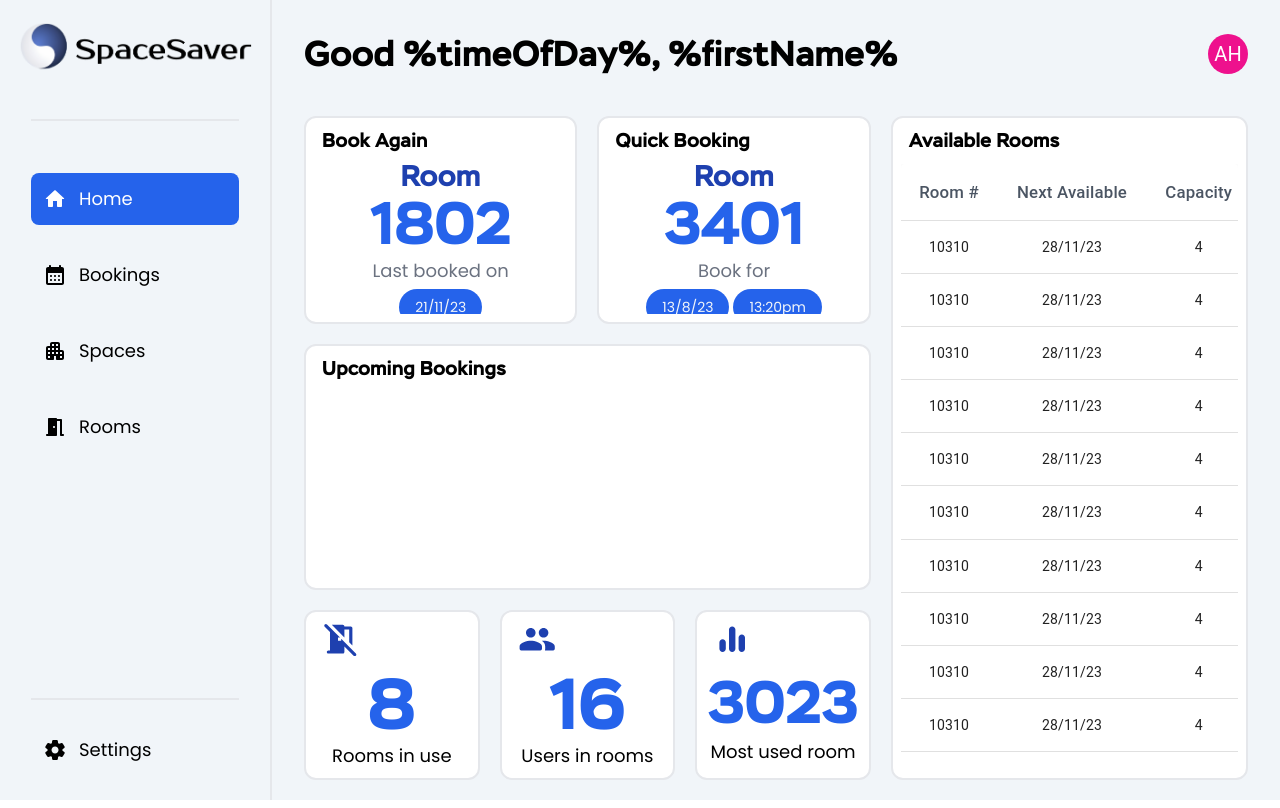
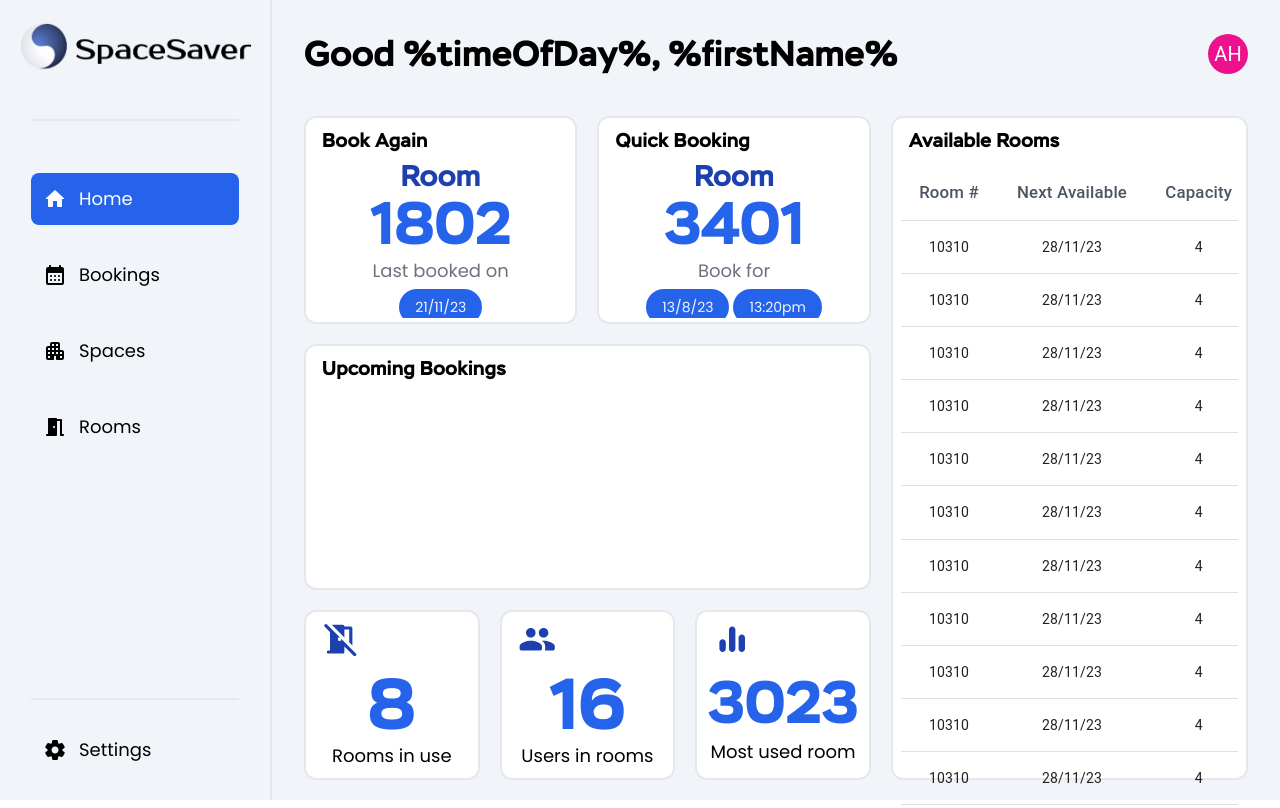
Before and after one commit to Space-Saver-Bookings/space-saver-client, a React (Vite) app: page /home in a window 1280 px wide. Built offline with nearby package versions, Linux system fonts and the light colour scheme.

Commit message:
fix: issue with list/table scrolling

```diff
--- a/src/components/dashboard/AvailableRoomTable.jsx
+++ b/src/components/dashboard/AvailableRoomTable.jsx
@@ -4,7 +4,7 @@ import TableCell from '@mui/material/TableCell';
 import TableContainer from '@mui/material/TableContainer';
 import TableHead from '@mui/material/TableHead';
 import TableRow from '@mui/material/TableRow';
-import Paper from '@mui/material/Paper';
+// import Paper from '@mui/material/Paper';
 
 // function createData(name, calories, fat, carbs, protein) {
 //   return {name, calories, fat, carbs, protein};
@@ -25,8 +25,11 @@ const rows = Array.from(Array(15), () => createData(10310, '28/11/23', 4));
 
 function AvailableRoomTable() {
   return (
-    <TableContainer component={Paper}>
-      <Table stickyHeader sx={{minWidth: 350}} aria-label="simple table">
+    <TableContainer
+      // component={Paper}
+      sx={{maxHeight: 660}}
+    >
+      <Table stickyHeader sx={{minWidth: 350}} aria-label="sticky table">
         <TableHead>
           <TableRow>
             {columns.map((column) => (
@@ -46,7 +49,7 @@ function AvailableRoomTable() {
         <TableBody>
           {rows.map((row) => (
             <TableRow
-              key={row.name}
+              key={row.roomNumber}
               sx={{
                 '&:last-child td, &:last-child th': {border: 0},
               }}
--- a/src/components/dashboard/DashItem.jsx
+++ b/src/components/dashboard/DashItem.jsx
@@ -13,7 +13,7 @@ function DashItem({heading, styling, content}) {
   return (
     <section className={base + ` ${styling}`}>
       <h3 className="px-2 font-coplette text-xl">{heading}</h3>
-      <section className="h-full overflow-y-auto mt-[-.6rem]">
+      <section className="h-full overflow-y-clip mt-[-.6rem]">
         {content}
       </section>
     </section>
```
